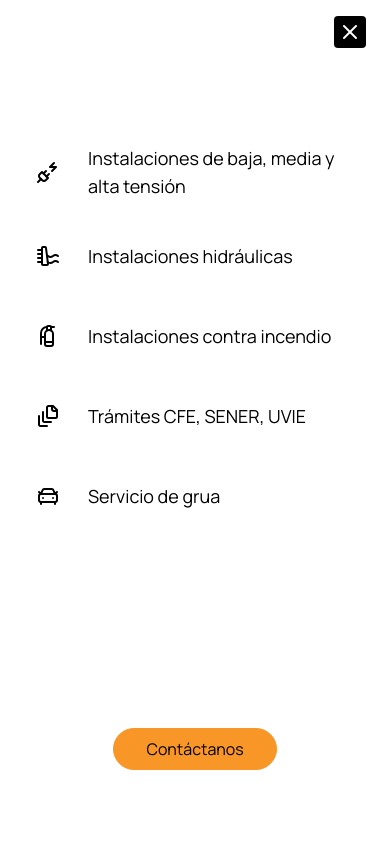
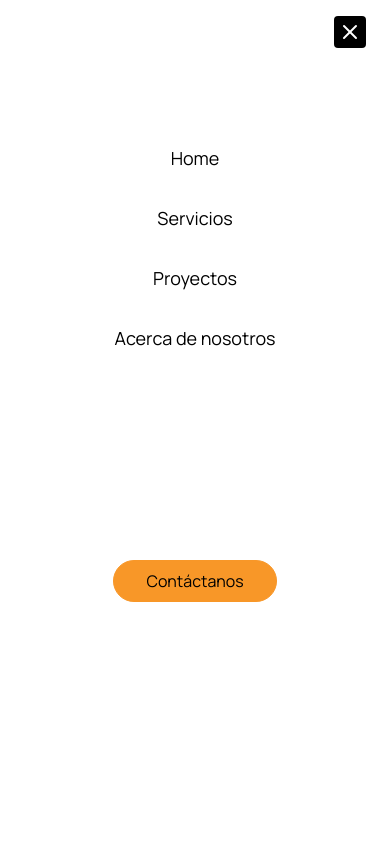
Before and after one commit to JoseCrz/transmotor, a Next.js app: page / in a window 390 px wide. Both pictures are taken after a click on the button 350 px from the left and 32 px from the top of the page. Shown: the top 844 px of the page. Built offline with nearby package versions, Linux system fonts and the light colour scheme.

Commit message:
Uodate `<Layout />`'s `<MobileHeader />`

```diff
--- a/components/Layout/Layout.tsx
+++ b/components/Layout/Layout.tsx
@@ -137,9 +137,9 @@ function MobileHeader({ variant = "default" }: { variant?: HeaderVariant }) {
         <Dialog.Portal>
           <Dialog.Overlay />
           <Dialog.Content
-            className={`fixed left-[50%] top-[50%] z-50 h-dvh w-full translate-x-[-50%] translate-y-[-50%] bg-white px-6 py-4 shadow-lg duration-200 data-[state=open]:animate-in data-[state=closed]:animate-out data-[state=closed]:fade-out-0 data-[state=open]:fade-in-0 data-[state=closed]:zoom-out-95 data-[state=open]:zoom-in-95 data-[state=closed]:slide-out-to-left-1/2 data-[state=closed]:slide-out-to-top-[48%] data-[state=open]:slide-in-from-left-1/2 data-[state=open]:slide-in-from-top-[48%] sm:rounded-lg ${manrope.className} font-sans`}
+            className={`fixed left-[50%] top-[50%] z-50 h-dvh w-full translate-x-[-50%] translate-y-[-50%] bg-white py-4 shadow-lg duration-200 data-[state=open]:animate-in data-[state=closed]:animate-out data-[state=closed]:fade-out-0 data-[state=open]:fade-in-0 data-[state=closed]:zoom-out-95 data-[state=open]:zoom-in-95 data-[state=closed]:slide-out-to-left-1/2 data-[state=closed]:slide-out-to-top-[48%] data-[state=open]:slide-in-from-left-1/2 data-[state=open]:slide-in-from-top-[48%] sm:rounded-lg ${manrope.className} font-sans`}
           >
-            <Dialog.Title className="sr-only">Menu</Dialog.Title>
+            <Container>
               <div className="flex justify-end">
                 <Dialog.Close className="rounded bg-black p-1 text-white">
                   <X />
@@ -147,22 +147,11 @@ function MobileHeader({ variant = "default" }: { variant?: HeaderVariant }) {
               </div>
               <div className="mt-24">
                 <nav>
-                <ul className="space-y-8">
-                  <MobileMenuItem href="/PENDING" Icon={PlugZap}>
-                    Instalaciones de baja, media y alta tensión
-                  </MobileMenuItem>
-                  <MobileMenuItem href="/" Icon={Dam}>
-                    Instalaciones hidráulicas
-                  </MobileMenuItem>
-                  <MobileMenuItem href="/" Icon={FireExtinguisher}>
-                    Instalaciones contra incendio
-                  </MobileMenuItem>
-                  <MobileMenuItem href="/" Icon={FileStack}>
-                    Trámites CFE, SENER, UVIE
-                  </MobileMenuItem>
-                  <MobileMenuItem href="/" Icon={CarFront}>
-                    Servicio de grua
-                  </MobileMenuItem>
+                  <ul className="flex flex-col items-center gap-8">
+                    <MobileMenuItem href="/">Home</MobileMenuItem>
+                    <MobileMenuItem href="/servicios">Servicios</MobileMenuItem>
+                    <MobileMenuItem href="/proyectos">Proyectos</MobileMenuItem>
+                    <MobileMenuItem href="/">Acerca de nosotros</MobileMenuItem>
                   </ul>
                 </nav>
                 <div className="mt-52 flex justify-center">
@@ -171,6 +160,8 @@ function MobileHeader({ variant = "default" }: { variant?: HeaderVariant }) {
                   </ButtonLink>
                 </div>
               </div>
+            </Container>
+            <Dialog.Title className="sr-only">Menu</Dialog.Title>
           </Dialog.Content>
         </Dialog.Portal>
       </Dialog.Root>
@@ -247,18 +238,15 @@ function DesktopHeader({ variant = "default" }: { variant?: HeaderVariant }) {
 
 type MobileMenuItemProps = {
   href: string;
-  Icon: ComponentType;
+
   children: ReactNode;
 };
 
-function MobileMenuItem({ href, Icon, children }: MobileMenuItemProps) {
+function MobileMenuItem({ href, children }: MobileMenuItemProps) {
   return (
     <li>
-      <Link href={href} className="flex items-center gap-4">
-        <div className="p-3">
-          <Icon aria-hidden />
-        </div>
-        <div className="text-lg">{children}</div>
+      <Link href={href} className="text-lg">
+        {children}
       </Link>
     </li>
   );
```
Lines whose indentation alone changed are shown as unchanged.
